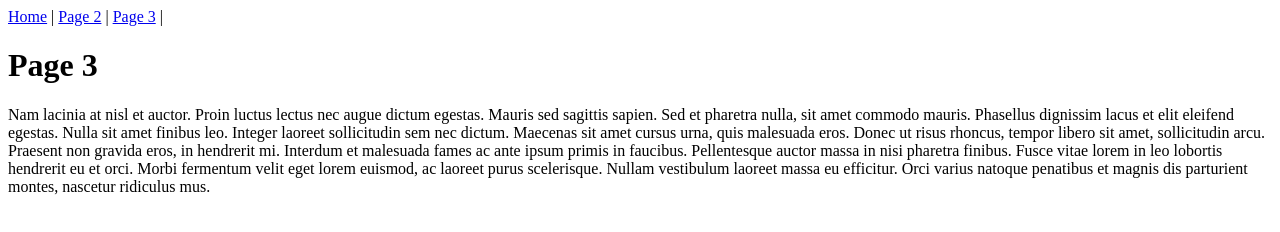
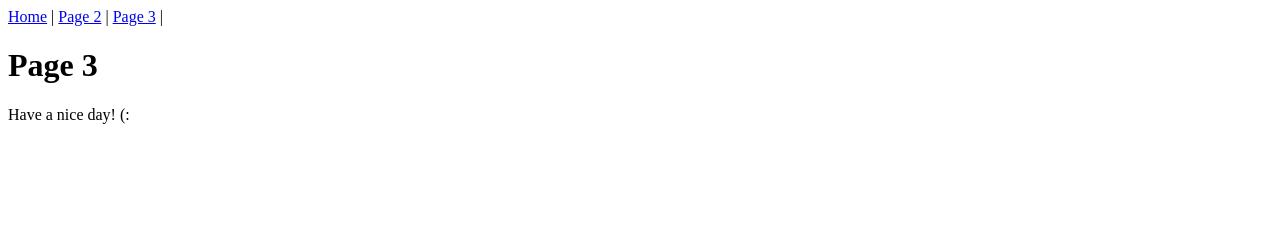
Before and after one commit to pinkstrawberrybearbear/Training.github.io, a plain HTML site: page page3.html in a window 1280 px wide. Drawn offline with Linux system fonts and the light colour scheme.

Commit message:
Update page3.html

```diff
--- a/page3.html
+++ b/page3.html
@@ -12,7 +12,6 @@
     </nav>
     <h1>Page 3</h1>
     <p>
-        Nam lacinia at nisl et auctor. Proin luctus lectus nec augue dictum egestas. Mauris sed sagittis sapien. Sed et pharetra nulla, sit amet commodo mauris. Phasellus dignissim lacus et elit eleifend egestas. Nulla sit amet finibus leo. Integer laoreet sollicitudin sem nec dictum. Maecenas sit amet cursus urna, quis malesuada eros. Donec ut risus rhoncus, tempor libero sit amet, sollicitudin arcu. Praesent non gravida eros, in hendrerit mi. Interdum et malesuada fames ac ante ipsum primis in faucibus. Pellentesque auctor massa in nisi pharetra finibus. Fusce vitae lorem in leo lobortis hendrerit eu et orci. Morbi fermentum velit eget lorem euismod, ac laoreet purus scelerisque. Nullam vestibulum laoreet massa eu efficitur. Orci varius natoque penatibus et magnis dis parturient montes, nascetur ridiculus mus.
-    </p>
+        Have a nice day! (:    </p>
 </body>
 </html>
```
